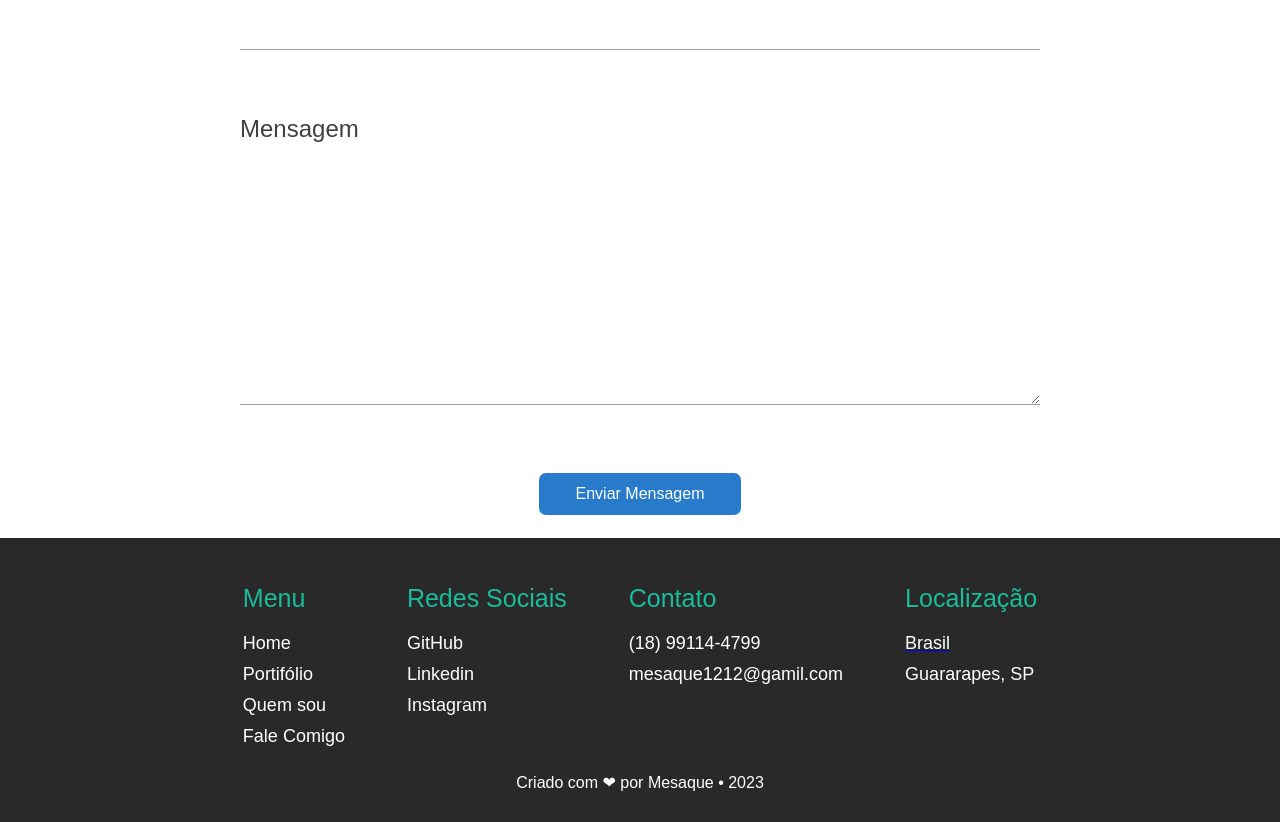
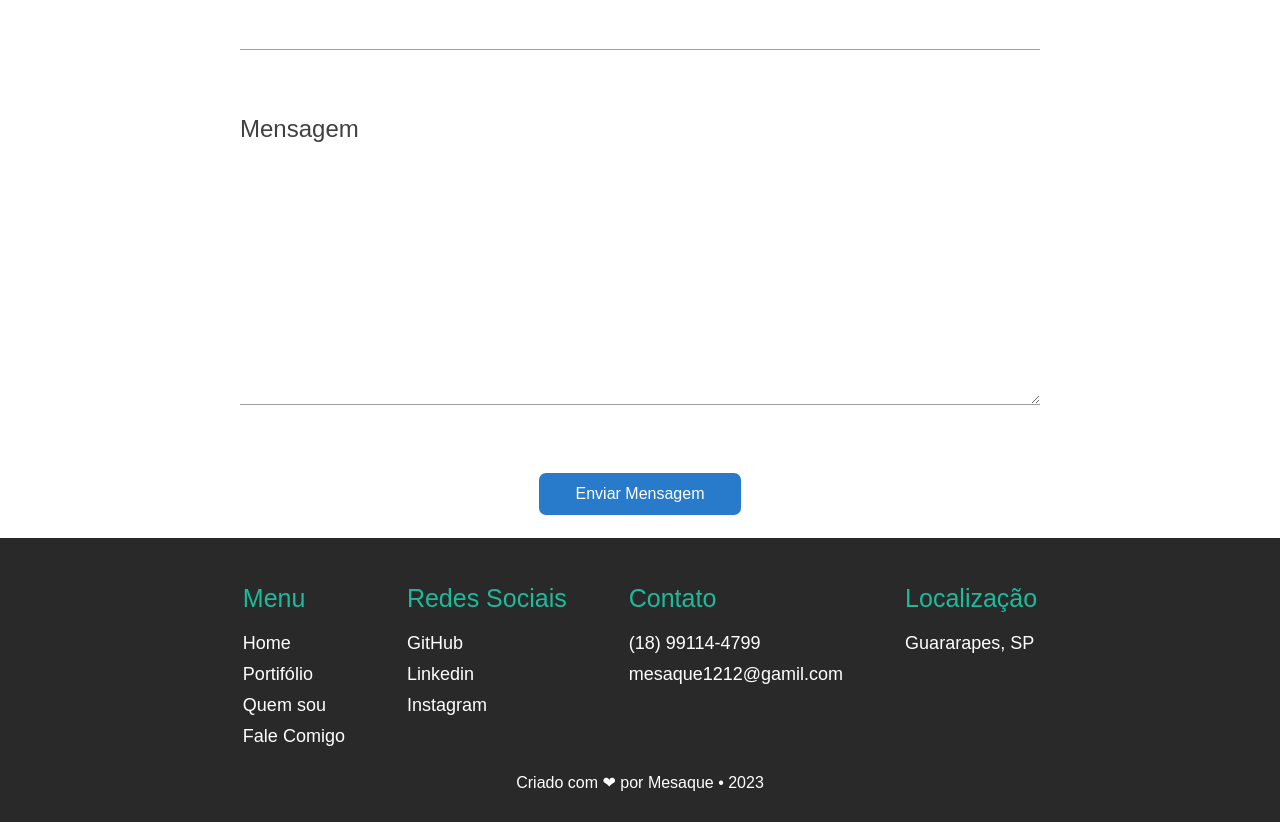
Before and after one commit to titiushadow/Portfolio, a plain HTML site: page index.html in a window 1280 px wide. Shown: the part 2535-3357 px from the top of the page. Drawn offline with Linux system fonts and the light colour scheme; some packages are replaced by stand-ins of ours; a script that the page names is missing.

Commit message:
Pequenas alterações

```diff
--- a/index.html
+++ b/index.html
@@ -255,9 +255,6 @@
                     <div class="footer-col">
                         <h4>Localização</h4>
                         <ul>
-                            <a href="https://www.google.com/maps/place/Brasil/@-14.4095261,-51.31668,4z/data=!3m1!4b1!4m5!3m4!1s0x9c59c7ebcc28cf:0x295a1506f2293e63!8m2!3d-14.235004!4d-51.92528" target="_blank">
-                                <li class="sociais-footer">Brasil</li>
-                            </a>
                             <a class="maps" href="https://goo.gl/maps/VwJp9QaywNbTuzXB8" target="_blank">
                                 <li class="sociais-footer">Guararapes, SP</li>
                             </a>
```
